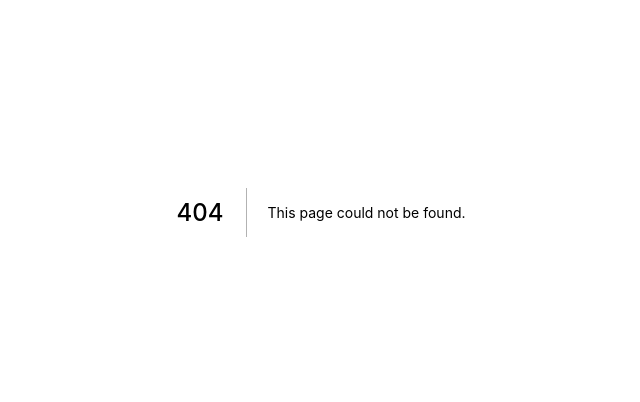
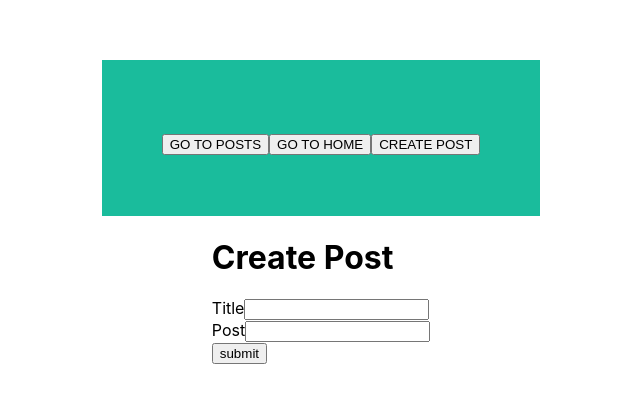
Before and after one commit to madDemian/RezetPract, a Next.js app: page /CreatePost in a window 1280 px wide. Before the commit this address had no page. Shown: the part 188-590 px from the top of the page, without its empty margins (319-959 px from the left). Built offline with nearby package versions, Linux system fonts and the light colour scheme.

Commit message:
First try ,2 ex. Could make a post Check posts in '/posts'

```diff
--- /dev/null
+++ b/components/MainLayout.js
@@ -0,0 +1,32 @@
+import classes from "./MainLayout.module.css";
+import Link from "next/link";
+
+export default function MainLayout({children}){
+    return(
+        <div className={classes.container}>
+            <header className={classes.header}>
+                <nav>
+                    <Link href={'/posts'}>
+                        <a>
+                            <button>GO TO POSTS</button>
+                        </a>
+                    </Link>
+                    <Link href={'/'}>
+                        <a>
+                            <button>GO TO HOME</button>
+                        </a>
+                    </Link>
+                    <Link href={'/CreatePost'}>
+                        <a>
+                            <button>CREATE POST</button>
+                        </a>
+                    </Link>
+
+                </nav>
+            </header>
+            <main>
+                {children}
+            </main>
+        </div>
+    )
+}
--- /dev/null
+++ b/components/MainLayout.module.css
@@ -0,0 +1,18 @@
+.container {
+    min-height: 100vh;
+    padding: 0 0.5rem;
+    display: flex;
+    flex-direction: column;
+    justify-content: center;
+    align-items: center;
+    height: 100vh;
+}
+
+.header{
+    display: flex;
+    padding: 60px;
+    text-align: center;
+    background: #1abc9c;
+    color: white;
+    font-size: 30px;
+}
--- a/components/PostList.module.css
+++ b/components/PostList.module.css
@@ -1,4 +1,3 @@
-
 .name{
     display: block;
     margin-bottom: 25px;
--- /dev/null
+++ b/pages/CreatePost.js
@@ -0,0 +1,52 @@
+import React,{useState} from "react";
+import MainLayout from "../components/MainLayout";
+import axios from "axios";
+import { useRouter} from "next/router";
+
+export default function CreatePost(){
+    const Router = useRouter()
+    const [post,setPost] = useState('')
+    const [title,setTitle] = useState('')
+
+    const onSubmit =(event)=>{
+        event.preventDefault()
+        const apiURL = 'http://localhost:8000/api/posts/'
+        axios.post(apiURL, {
+            title:title,
+            content:post
+        }).then(function (response) {
+            console.log(response);
+        })
+        Router.push('/posts')
+
+    }
+
+    return(
+        <MainLayout>
+            <h1>Create Post</h1>
+               <form onSubmit={onSubmit}>
+                   <div>
+                       <div>
+                           <label>Title
+                               <input
+                                    onChange={(event => setTitle(event.target.value))}
+                                    value={title}
+                                    required="required"
+                               />
+                           </label>
+                       </div>
+                       <div>
+                           <label>Post
+                               <input
+                                   onChange={(event => setPost(event.target.value))}
+                                   value={post}
+                                   required="required"
+                               />
+                           </label>
+                       </div>
+                           <input type="submit" value="submit"/>
+                   </div>
+               </form>
+        </MainLayout>
+    )
+}
```
Also changed, not shown: components/PostList.js (+8 -6 lines), pages/index.js (+5 -16 lines), pages/posts/[id].js (added, +10 -0 lines), pages/posts/index.js (added, +21 -0 lines), pages/posts/Index.module.css (renamed from styles/Home.module.css).
